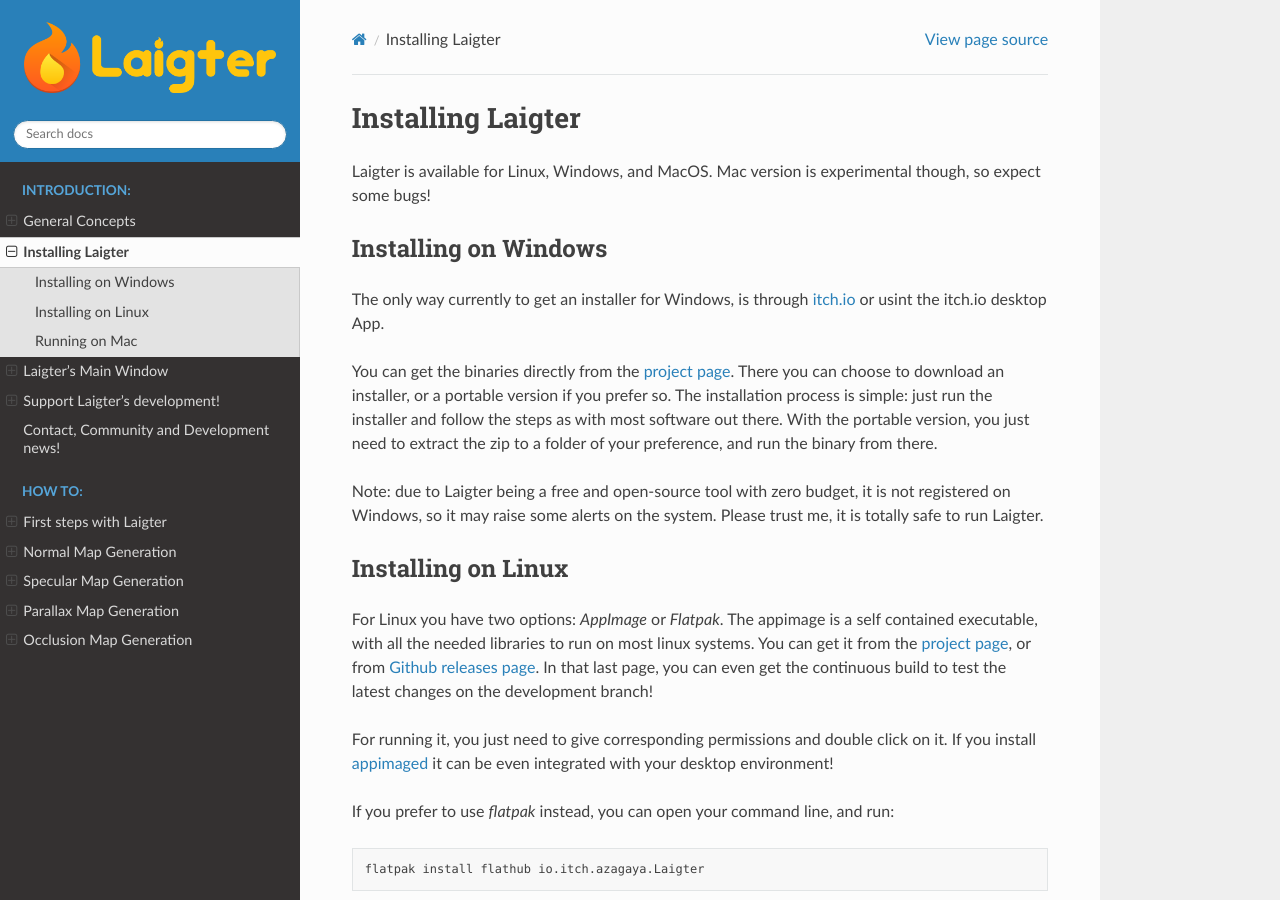
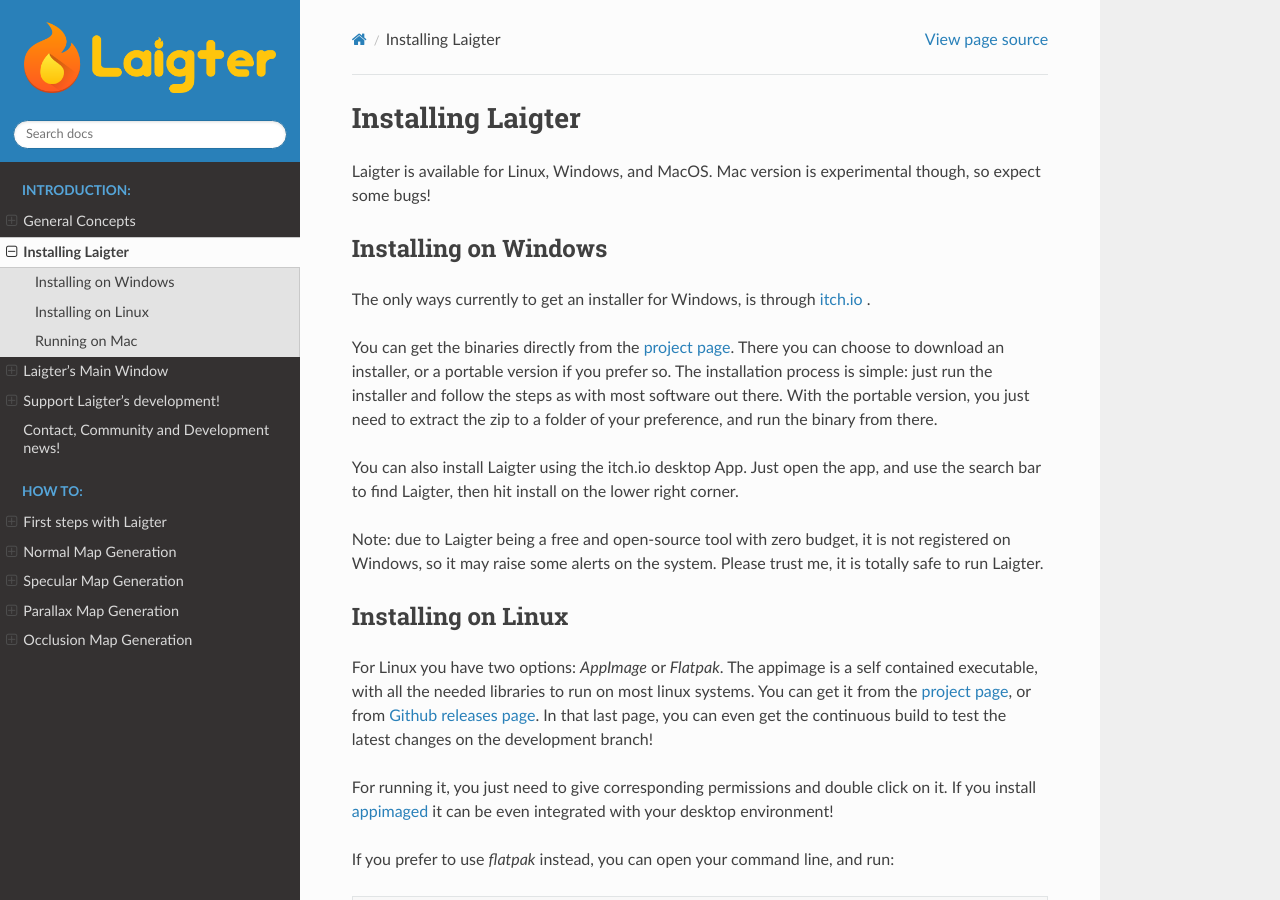
Before and after one commit to azagaya/laigter-docs, a Sphinx documentation site: the page built from docs/source/Introduction/install.rst, in a window 1280 px wide and 900 px high. Built offline with Sphinx 7.4.7 and the Read the Docs theme 2.0.0, drawn with Linux system fonts in a browser that asks for light colours; formulas are drawn with MathJax 3; pages that are not in the unit, such as notebooks, are missing from menus.

Commit message:
Update install.rst

```diff
--- a/docs/source/Introduction/install.rst
+++ b/docs/source/Introduction/install.rst
@@ -6,9 +6,11 @@
 Installing on Windows
 ---------------------
 
-The only way currently to get an installer for Windows, is through `itch.io <https://itch.io/>`_ or usint the itch.io desktop App.
+The only ways currently to get an installer for Windows, is through `itch.io <https://itch.io/>`_ .
 
 You can get the binaries directly from the `project page <https://azagaya.itch.io/laigter/>`_. There you can choose to download an installer, or a portable version if you prefer so. The installation process is simple: just run the installer and follow the steps as with most software out there. With the portable version, you just need to extract the zip to a folder of your preference, and run the binary from there.
+
+You can also install Laigter using the itch.io desktop App. Just open the app, and use the search bar to find Laigter, then hit install on the lower right corner.
 
 Note: due to Laigter being a free and open-source tool with zero budget, it is not registered on Windows, so it may raise some alerts on the system. Please trust me,
 it is totally safe to run Laigter.
```
